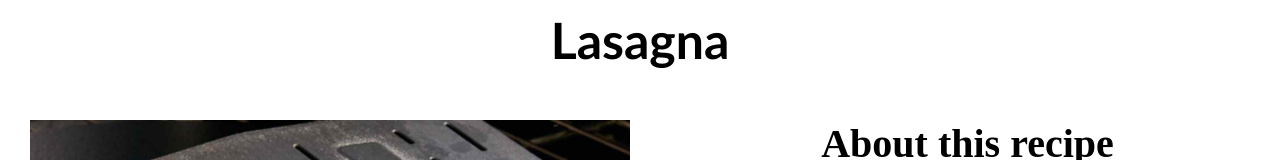
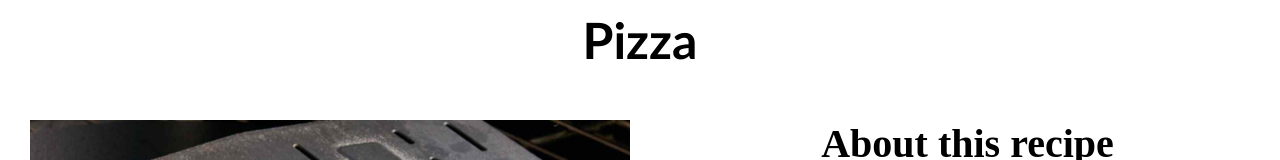
Before and after one commit to Intumor/odin-recepies, a plain HTML site: page recipes/pizza.html in a window 1280 px wide. Shown: the top 160 px of the page. Drawn offline with Linux system fonts and the light colour scheme.

Commit message:
Change the lasagna title to pizza

```diff
--- a/recipes/pizza.html
+++ b/recipes/pizza.html
@@ -6,7 +6,7 @@
   <link rel="stylesheet" href="pizza.css">
 </head>
 <body>
-  <h1 class="header">Lasagna</h1>
+  <h1 class="header">Pizza</h1>
   <div class="dog-recipe-box">
     <img class="hot-dog-image" src="../images/pizza-image.jpg" alt="image of lasagna" width="600" height="400">
     <div class="recipe-description-box">
```
